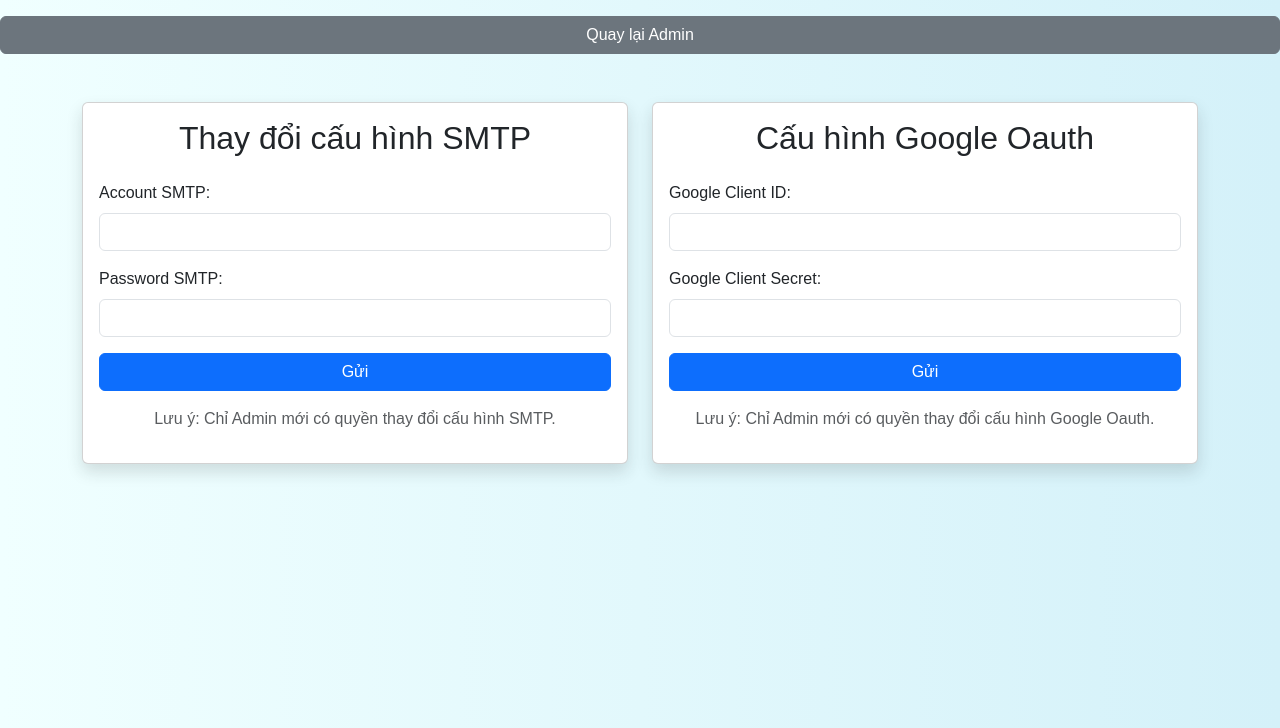
After one commit to NhinQuanhLanCuoi9999/forum-vn, a PHP site: page /admin_tool/advanced_config.php in a window 1280 px wide. The commit adds this page. Shown: the top 728 px of the page. Run offline with PHP 8.4, Linux system fonts and the light colour scheme; the visitor is signed in with stand-in values (Sample User, id 1); data that the repository does not hold is empty; a stand-in replaces the project's code that opens the database connection; some libraries are stand-ins or nearby versions; some web fonts are replaced.

Commit message:
cho phép sửa cấu hình OAuth2 , thay thế smtp_config.php thành advanced_config.php và các phụ thuộc include. Cập nhật thêm phần Thư viện & Phụ thuộc ở README.md

```diff
--- a/admin_tool/admin.php
+++ b/admin_tool/admin.php
@@ -103,7 +103,7 @@ However, if you redistribute the source code, you must retain this license.  */
 </form>
 
 
-    <strong><a href="smtp_config.php">Click vào đây </a> để cấu hình SMTP.</strong>
+<strong><a href="advanced_config.php">Click vào đây </a> để cấu hình nâng cao.</strong> <br>
 
 
 
--- /dev/null
+++ b/admin_tool/advanced_config.php
@@ -0,0 +1,88 @@
+<?php
+session_start();
+include $_SERVER['DOCUMENT_ROOT'] . '/config.php';
+include $_SERVER['DOCUMENT_ROOT'] . '/app/_ADMIN_TOOLS/advanced_config/Handle.php';
+include $_SERVER['DOCUMENT_ROOT'] . '/app/_ADMIN_TOOLS/advanced_config/OAuth2.php';
+include $_SERVER['DOCUMENT_ROOT'] . '/app/_ADMIN_TOOLS/admin/logicPHP/Auth.php';
+include $_SERVER['DOCUMENT_ROOT'] . '/app/_ADMIN_TOOLS/admin/logicPHP/Check2FA.php';
+include $_SERVER['DOCUMENT_ROOT'] . '/app/_ADMIN_TOOLS/admin/logicPHP/Auth.php';
+
+$message = ""; // Biến chứa thông báo
+?>
+
+<!DOCTYPE html>
+<html lang="vi">
+<head>
+  <meta charset="UTF-8">
+  <meta name="viewport" content="width=device-width, initial-scale=1">
+  <title>Cấu Hình SMTP & Google Oauth</title>
+  <link href="/asset/css/Bootstrap.min.css" rel="stylesheet">
+  <link href="/asset/css/Poppins.css" rel="stylesheet">
+  <style>
+    body {
+      font-family: 'Poppins', sans-serif;
+      background: linear-gradient(to right, #f0ffff, #d4f1f9); /* Màu Azure */
+    }
+  </style>
+</head>
+<body>
+<div class="d-grid mt-3">
+  <a href="/admin_tool/admin.php" class="btn btn-secondary">Quay lại Admin</a>
+</div>
+
+<div class="container mt-5">
+  <?php echo $message; ?>
+
+  <div class="row">
+    <!-- Form SMTP ban đầu -->
+    <div class="col-md-6 mb-4">
+      <div class="card shadow">
+        <div class="card-body">
+          <h2 class="card-title text-center mb-4">Thay đổi cấu hình SMTP</h2>
+          <form method="POST" action="">
+            <div class="mb-3">
+              <label for="account_smtp" class="form-label">Account SMTP:</label>
+              <input type="email" class="form-control" id="account_smtp" name="account_smtp" required>
+            </div>
+            <div class="mb-3">
+              <label for="password_smtp" class="form-label">Password SMTP:</label>
+              <input type="password" class="form-control" id="password_smtp" name="password_smtp" required>
+            </div>
+            <div class="d-grid">
+              <input type="submit" name="submit_smtp" class="btn btn-primary" value="Gửi">
+            </div>
+          </form>
+          <p class="text-muted text-center mt-3">Lưu ý: Chỉ Admin mới có quyền thay đổi cấu hình SMTP.</p>
+        </div>
+      </div>
+    </div>
+
+    <!-- Form Google OAuth -->
+    <div class="col-md-6 mb-4">
+      <div class="card shadow">
+        <div class="card-body">
+          <h2 class="card-title text-center mb-4">Cấu hình Google Oauth</h2>
+          <form method="POST" action="">
+            <div class="mb-3">
+              <label for="google_client_id" class="form-label">Google Client ID:</label>
+              <input type="text" class="form-control" id="google_client_id" name="google_client_id" value="<?php echo htmlspecialchars($google_client_id); ?>" required>
+            </div>
+            <div class="mb-3">
+              <label for="google_client_secret" class="form-label">Google Client Secret:</label>
+              <input type="text" class="form-control" id="google_client_secret" name="google_client_secret" value="<?php echo htmlspecialchars($google_client_secret); ?>" required>
+            </div>
+            <div class="d-grid">
+              <input type="submit" name="submit_google" class="btn btn-primary" value="Gửi">
+            </div>
+          </form>
+          <p class="text-muted text-center mt-3">Lưu ý: Chỉ Admin mới có quyền thay đổi cấu hình Google Oauth.</p>
+        </div>
+      </div>
+    </div>
+  </div>
+</div>
+
+<!-- Bootstrap JS Bundle -->
+<script src="/asset/js/Bootstrap.bundle.min.js"></script>
+</body>
+</html>
--- /dev/null
+++ b/app/_ADMIN_TOOLS/advanced_config/OAuth2.php
@@ -0,0 +1,18 @@
+<?php
+
+if ($_SERVER["REQUEST_METHOD"] == "POST" && isset($_POST["submit_google"])) {
+    $google_client_id     = $_POST["google_client_id"];
+    $google_client_secret = $_POST["google_client_secret"];
+
+    $stmt = $conn->prepare("UPDATE misc SET google_client_id = ?, google_client_secret = ?");
+    $stmt->bind_param("ss", $google_client_id, $google_client_secret);
+    $stmt->close();
+}
+
+$sql = "SELECT google_client_id, google_client_secret FROM misc LIMIT 1";
+$result = $conn->query($sql);
+$row = $result->fetch_assoc();
+$google_client_id     = isset($row['google_client_id']) ? $row['google_client_id'] : '';
+$google_client_secret = isset($row['google_client_secret']) ? $row['google_client_secret'] : '';
+
+?>
```
Also changed, not shown: admin_tool/smtp_config.php (deleted, +0 -67 lines), src/google_auth/google_callback.php (+22 -7 lines), app/_ADMIN_TOOLS/advanced_config/Handle.php (renamed from app/_ADMIN_TOOLS/smtp_config/Handle.php).
